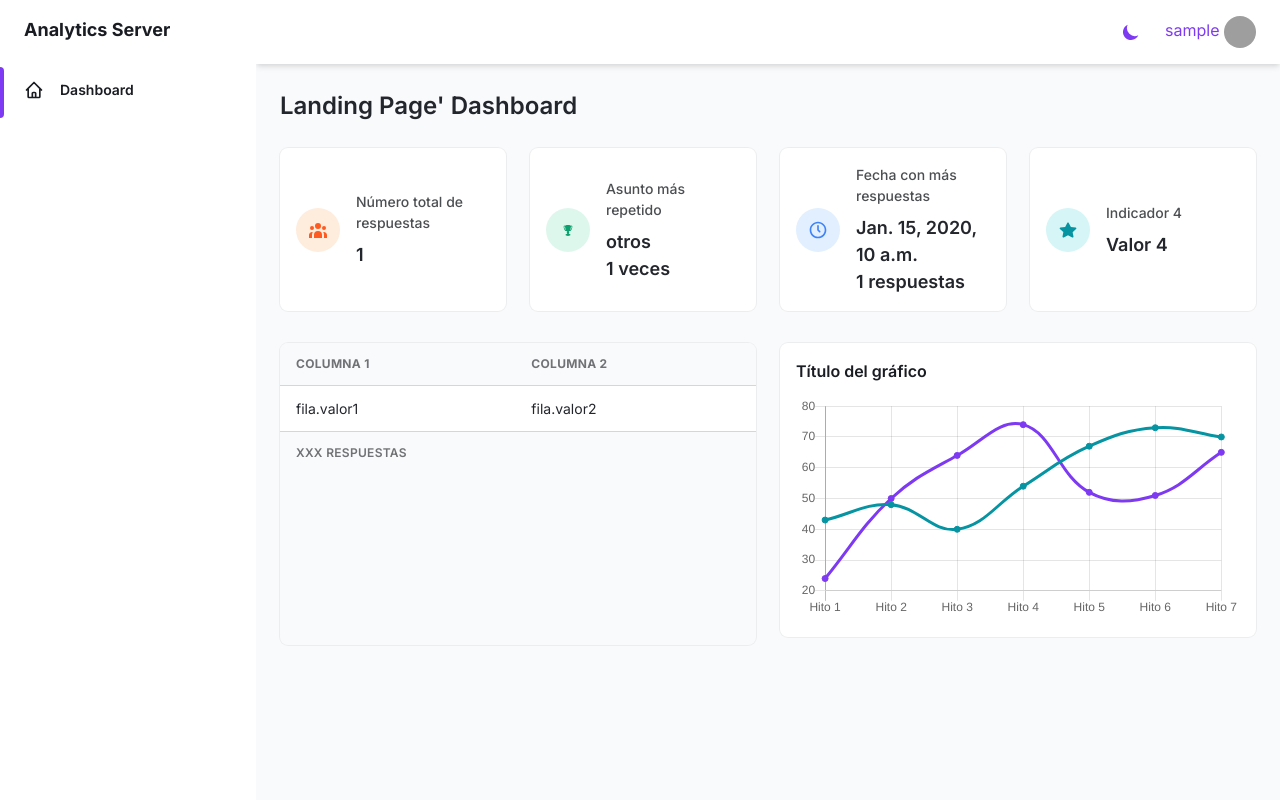
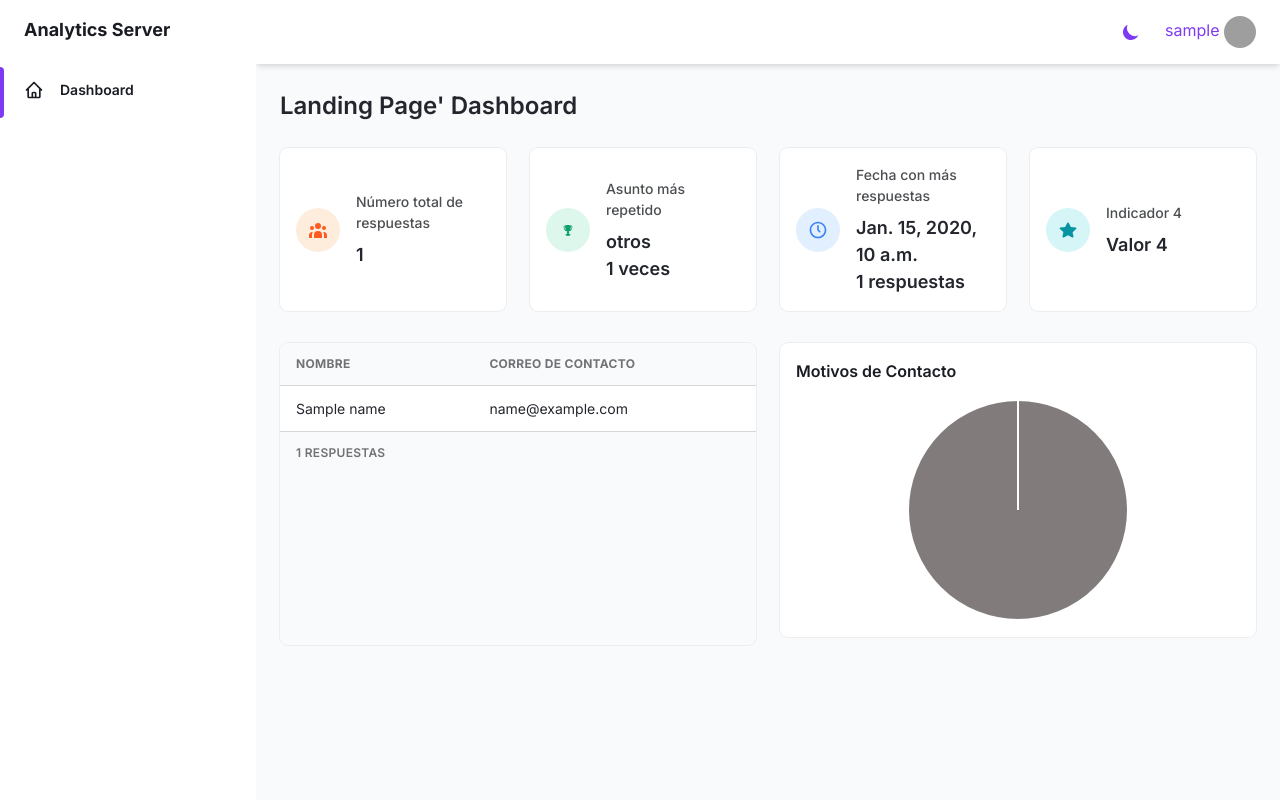
Before and after one commit to stikrobinson/django_data_monitor., a Django app: page / in a window 1280 px wide. Run offline with Django 5.2, Linux system fonts and the light colour scheme; a user stored in the database is signed in; tables that the repository leaves empty hold one stand-in row (values such as "Sample post"); a database or web service that is not in the repository returns one stand-in record (values such as "Sample title"); data that the repository does not hold is empty; grey boxes are pictures that could not be loaded.

Commit message:
avance grafica

```diff
--- a/backend_analytics_server/settings.py
+++ b/backend_analytics_server/settings.py
@@ -28,7 +28,7 @@ DEBUG = True
 CSRF_TRUSTED_ORIGINS = [
   "https://*.app.github.dev", # Solo si utiliza Codespaces
   "https://localhost:8000",
-  "http://127.0.0.1:8000"
+  "http://127.0.0.1:8000",
 ]
 
 ALLOWED_HOSTS = [
--- a/dashboard/views.py
+++ b/dashboard/views.py
@@ -22,7 +22,8 @@ def index(request):
     'pack-4': 0,
     'consulta': 0,
     'clase-unica': 0,
-    'otros': 0
+    'clase-presencial': 0,
+    'otros': 0,
     }
 
     # [INDICADOR 3] - fecha con mas respuestas
@@ -34,7 +35,7 @@ def index(request):
         if subject in conteo_subject:
             conteo_subject[subject] += 1
         else:
-            conteo_subject['otros'] += 1
+            conteo_subject["otros"] += 1
 
         try:
             fecha = post['date']
@@ -57,6 +58,11 @@ def index(request):
 
     # [INDICADOR 4] -
 
+    # [TABLA]
+    datos_usuario = []
+    for post in posts.values():
+        datos_usuario.append({"nombre": post["name"], "correo": post["email"]})
+
     #datos cargados desde el servidor
     data = {
         'title': "Landing Page' Dashboard",
@@ -65,6 +71,7 @@ def index(request):
          'subject_valor': conteo_subject[valor_mas_repetido],
          'fecha_mas_respuestas': fecha_mas_repetida,
          'valor_fecha_mas_Respuestas': conteo_fechas[fecha_mas_repetida],
-
+         'datos_usuario': datos_usuario,
+         'conteo_subject': conteo_subject,
     }
     return render(request, 'dashboard/index.html', data)
--- a/static/js/charts-pie.js
+++ b/static/js/charts-pie.js
@@ -1,25 +1,27 @@
 /**
  * For usage, visit Chart.js docs https://www.chartjs.org/docs/latest/
  */
+
+const mydata = JSON.parse(document.getElementById('conteo_subject').textContent);
+
 const pieConfig = {
-  type: 'doughnut',
+  type: 'pie',
   data: {
     datasets: [
       {
-        data: [33, 33, 33],
+        data: [mydata["pack-4"], mydata["consulta"], mydata["clase-presencial"], mydata["clase-unica"], mydata["otros"]],
         /**
          * These colors come from Tailwind CSS palette
          * https://tailwindcss.com/docs/customizing-colors/#default-color-palette
          */
-        backgroundColor: ['#0694a2', '#1c64f2', '#7e3af2'],
+        backgroundColor: ['#0694a2', '#1c64f2', '#7e3af2', '#b1677a', '#817b7cff'],
         label: 'Dataset 1',
       },
     ],
-    labels: ['Shoes', 'Shirts', 'Bags'],
+    labels: ['Pack de 4 clases virtuales', 'Consulta', 'Clase presencial', 'Clase virtual única', "Otros"],
   },
   options: {
     responsive: true,
-    cutoutPercentage: 80,
     /**
      * Default legends are ugly and impossible to style.
      * See examples in charts.html to add your own legends
--- a/templates/dashboard/base.html
+++ b/templates/dashboard/base.html
@@ -23,7 +23,8 @@
     <script src="https://cdnjs.cloudflare.com/ajax/libs/Chart.js/2.9.3/Chart.min.js" defer></script>
 
     <!-- Reemplace por la ruta estática -->
-    <script src=" {%static 'js/charts-lines.js'%}" defer></script>
+    {{ conteo_subject|json_script:"conteo_subject" }}
+    <script src=" {%static 'js/charts-pie.js'%}" defer></script>
 
 </head>
 
--- a/templates/dashboard/content/data.html
+++ b/templates/dashboard/content/data.html
@@ -117,25 +117,29 @@
             <thead>
               <tr
                 class="text-xs font-semibold tracking-wide text-left text-gray-500 uppercase border-b dark:border-gray-700 bg-gray-50 dark:text-gray-400 dark:bg-gray-800">
-                <th class="px-4 py-3">Columna 1</th>
-                <th class="px-4 py-3">Columna 2</th>
+
+                <th class="px-4 py-3">Nombre</th>
+                <th class="px-4 py-3">Correo de contacto</th>
+
               </tr>
             </thead>
             <tbody class="bg-white divide-y dark:divide-gray-700 dark:bg-gray-800">
 
               <!-- START - respuestas -->
+              {% for dato in datos_usuario %}
               <tr class="text-gray-700 dark:text-gray-400">
                 <td class="px-4 py-3 text-sm">
                   <!-- START - fila.valor1 -->
-                  fila.valor1
+                  {{dato.nombre}}
                   <!-- END - fila.valor1 -->
                 </td>
                 <td class="px-4 py-3 text-sm">
                   <!-- START - fila.valor2 -->
-                  fila.valor2
+                  {{dato.correo}}
                   <!-- END - fila.valor2 -->
                 </td>
               </tr>
+              {% endfor %}
               <!-- END - respuestas -->
 
             </tbody>
@@ -145,7 +149,7 @@
           class="grid px-4 py-3 text-xs font-semibold tracking-wide text-gray-500 uppercase border-t dark:border-gray-700 bg-gray-50 sm:grid-cols-9 dark:text-gray-400 dark:bg-gray-800">
           <span class="flex items-center col-span-3">
             <!-- START - # total de respuestas -->
-            XXX
+            {{total_responses}}
             <!-- END - # total de respuestas -->
             respuestas
           </span>
@@ -157,9 +161,9 @@
       <div class="row-span-1 grid gap-6 mb-8 md:grid-cols-12">
         <div class="min-w-0 p-4 bg-white rounded-lg shadow-xs dark:bg-gray-800">
           <h4 class="mb-4 font-semibold text-gray-800 dark:text-gray-300">
-            Título del gráfico
+            Motivos de Contacto
           </h4>
-          <canvas id="line"></canvas>
+          <canvas id="pie"></canvas>
         </div>
       </div>
       <!-- END - Gráficos -->
```
